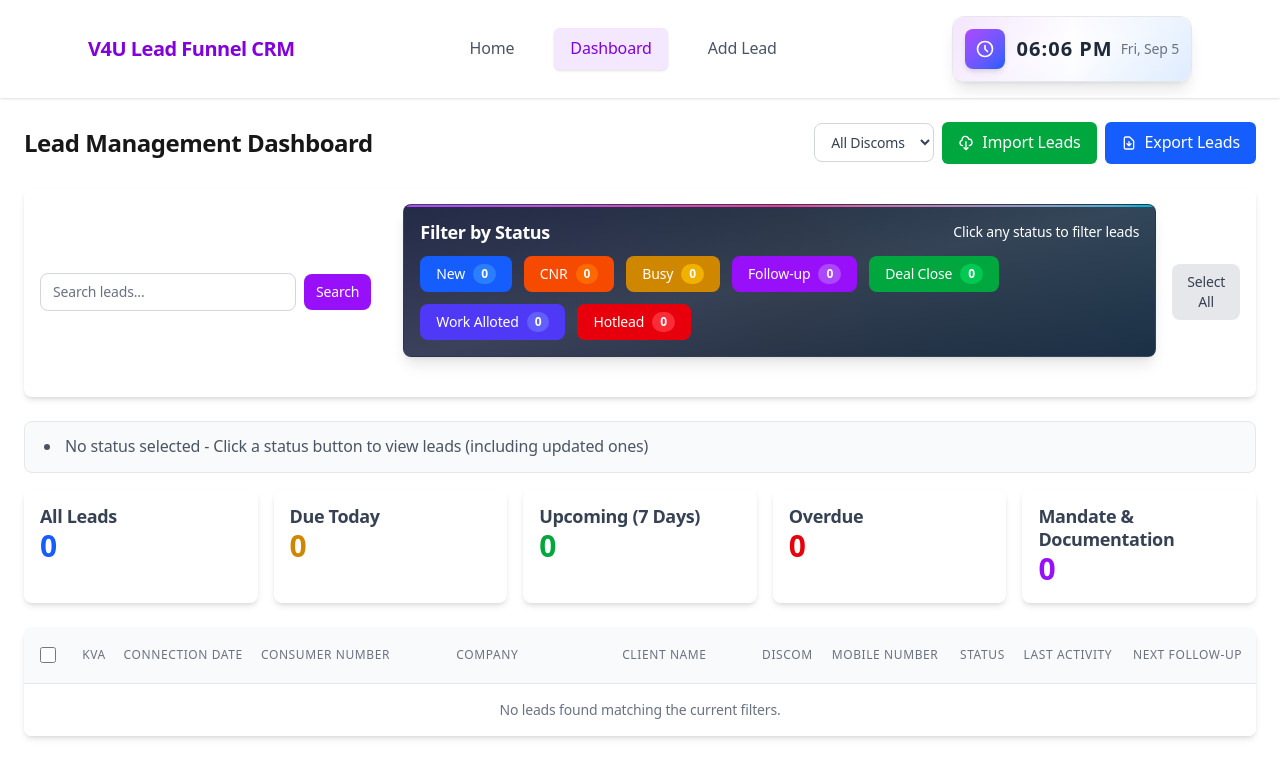
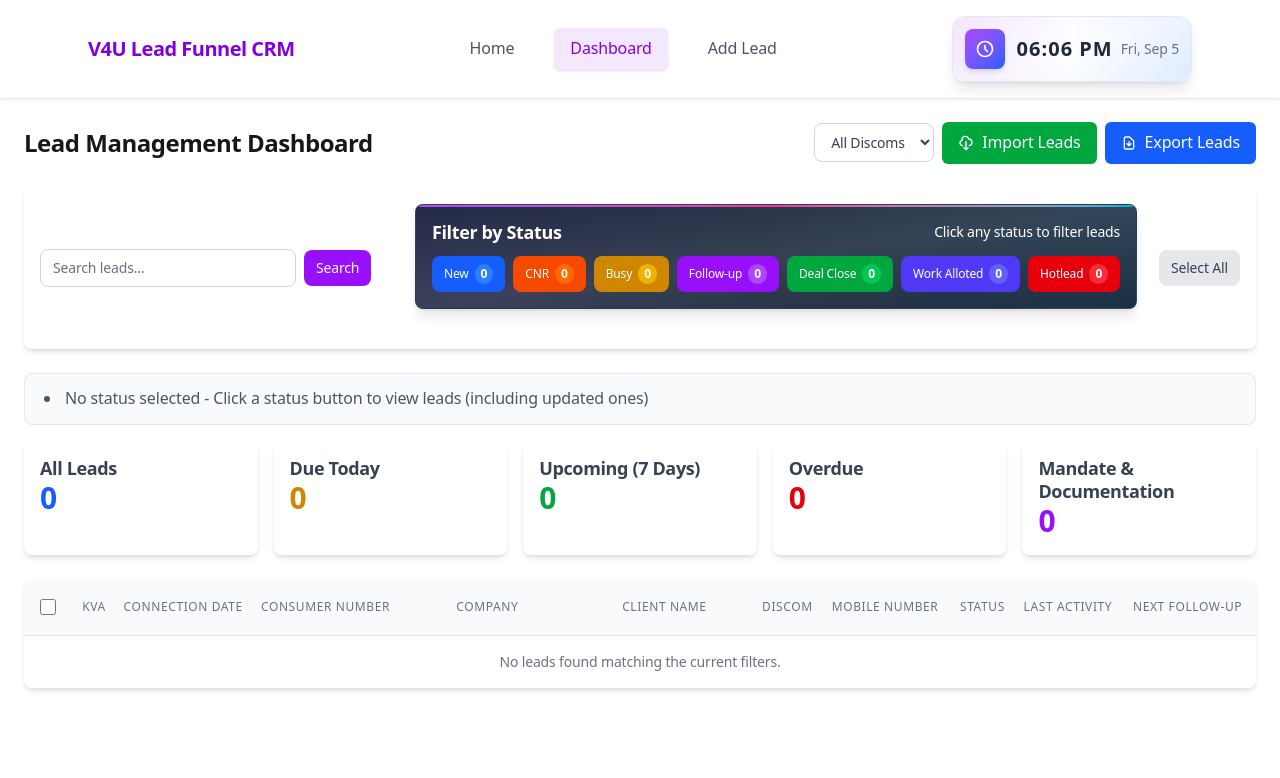
Before and after one commit to Harmitpatel428/Sales-Funnel-CM, a Next.js app: page /dashboard in a window 1280 px wide. Shown: the top 778 px of the page. Built offline with nearby package versions, Linux system fonts and the light colour scheme.

Commit message:
Sep 5, 2025, 11:50 PM

```diff
--- a/app/dashboard/page.tsx
+++ b/app/dashboard/page.tsx
@@ -1614,7 +1614,7 @@ export default function DashboardPage() {
           </div>
 
           {/* Status Filter Buttons */}
-          <div className="bg-gradient-to-br from-slate-800 via-gray-700 to-slate-800 p-4 rounded-lg shadow-lg border border-slate-600/30 mb-6 relative overflow-hidden">
+          <div className="bg-gradient-to-br from-slate-800 via-gray-700 to-slate-800 p-4 rounded-lg shadow-lg border border-slate-600/30 mb-6 relative overflow-hidden min-h-fit">
             <div className="absolute inset-0 bg-gradient-to-r from-purple-500/5 via-transparent to-cyan-500/5"></div>
             <div className="absolute top-0 left-0 w-full h-0.5 bg-gradient-to-r from-purple-500 via-pink-500 to-cyan-500"></div>
             <div className="relative">
@@ -1622,17 +1622,17 @@ export default function DashboardPage() {
               <h3 className="text-lg font-semibold text-white">Filter by Status</h3>
               <span className="text-sm text-white">Click any status to filter leads</span>
             </div>
-            <div className="flex items-center gap-3 flex-wrap">
+            <div className="flex items-center justify-center gap-2 flex-wrap">
               <button
                 onClick={() => handleStatusFilter('New')}
-                className={`px-4 py-2 rounded-lg transition-colors text-sm font-medium flex items-center gap-2 ${
+                className={`px-3 py-2 rounded-lg transition-colors text-xs font-medium flex items-center gap-1.5 whitespace-nowrap ${
                   activeFilters.status?.length === 1 && activeFilters.status[0] === 'New'
                     ? 'bg-blue-800 text-white'
                     : 'bg-blue-600 hover:bg-blue-700 text-white'
                 }`}
               >
                 New
-                <span className={`px-2 py-0.5 rounded-full text-xs font-bold ${
+                <span className={`px-1.5 py-0.5 rounded-full text-xs font-bold ${
                   activeFilters.status?.length === 1 && activeFilters.status[0] === 'New'
                     ? 'bg-blue-900 text-blue-100'
                     : 'bg-blue-500 text-white'
@@ -1642,14 +1642,14 @@ export default function DashboardPage() {
               </button>
               <button
                 onClick={() => handleStatusFilter('CNR')}
-                className={`px-4 py-2 rounded-lg transition-colors text-sm font-medium flex items-center gap-2 ${
+                className={`px-3 py-2 rounded-lg transition-colors text-xs font-medium flex items-center gap-1.5 whitespace-nowrap ${
                   activeFilters.status?.length === 1 && activeFilters.status[0] === 'CNR'
                     ? 'bg-orange-800 text-white'
                     : 'bg-orange-600 hover:bg-orange-700 text-white'
                 }`}
               >
                 CNR
-                <span className={`px-2 py-0.5 rounded-full text-xs font-bold ${
+                <span className={`px-1.5 py-0.5 rounded-full text-xs font-bold ${
                   activeFilters.status?.length === 1 && activeFilters.status[0] === 'CNR'
                     ? 'bg-orange-900 text-orange-100'
                     : 'bg-orange-500 text-white'
@@ -1659,14 +1659,14 @@ export default function DashboardPage() {
               </button>
               <button
                 onClick={() => handleStatusFilter('Busy')}
-                className={`px-4 py-2 rounded-lg transition-colors text-sm font-medium flex items-center gap-2 ${
+                className={`px-3 py-2 rounded-lg transition-colors text-xs font-medium flex items-center gap-1.5 whitespace-nowrap ${
                   activeFilters.status?.length === 1 && activeFilters.status[0] === 'Busy'
                     ? 'bg-yellow-800 text-white'
                     : 'bg-yellow-600 hover:bg-yellow-700 text-white'
                 }`}
               >
                 Busy
-                <span className={`px-2 py-0.5 rounded-full text-xs font-bold ${
+                <span className={`px-1.5 py-0.5 rounded-full text-xs font-bold ${
                   activeFilters.status?.length === 1 && activeFilters.status[0] === 'Busy'
                     ? 'bg-yellow-900 text-yellow-100'
                     : 'bg-yellow-500 text-white'
@@ -1676,14 +1676,14 @@ export default function DashboardPage() {
               </button>
               <button
                 onClick={() => handleStatusFilter('Follow-up')}
-                className={`px-4 py-2 rounded-lg transition-colors text-sm font-medium flex items-center gap-2 ${
+                className={`px-3 py-2 rounded-lg transition-colors text-xs font-medium flex items-center gap-1.5 whitespace-nowrap ${
                   activeFilters.status?.length === 1 && activeFilters.status[0] === 'Follow-up'
                     ? 'bg-purple-800 text-white'
                     : 'bg-purple-600 hover:bg-purple-700 text-white'
                 }`}
               >
                 Follow-up
-                <span className={`px-2 py-0.5 rounded-full text-xs font-bold ${
+                <span className={`px-1.5 py-0.5 rounded-full text-xs font-bold ${
                   activeFilters.status?.length === 1 && activeFilters.status[0] === 'Follow-up'
                     ? 'bg-purple-900 text-purple-100'
                     : 'bg-purple-500 text-white'
@@ -1693,14 +1693,14 @@ export default function DashboardPage() {
               </button>
               <button
                 onClick={() => handleStatusFilter('Deal Close')}
-                className={`px-4 py-2 rounded-lg transition-colors text-sm font-medium flex items-center gap-2 ${
+                className={`px-3 py-2 rounded-lg transition-colors text-xs font-medium flex items-center gap-1.5 whitespace-nowrap ${
                   activeFilters.status?.length === 1 && activeFilters.status[0] === 'Deal Close'
                     ? 'bg-green-800 text-white'
                     : 'bg-green-600 hover:bg-green-700 text-white'
                 }`}
               >
                 Deal Close
-                <span className={`px-2 py-0.5 rounded-full text-xs font-bold ${
+                <span className={`px-1.5 py-0.5 rounded-full text-xs font-bold ${
                   activeFilters.status?.length === 1 && activeFilters.status[0] === 'Deal Close'
                     ? 'bg-green-900 text-green-100'
                     : 'bg-green-500 text-white'
@@ -1710,14 +1710,14 @@ export default function DashboardPage() {
               </button>
               <button
                 onClick={() => handleStatusFilter('Work Alloted')}
-                className={`px-4 py-2 rounded-lg transition-colors text-sm font-medium flex items-center gap-2 ${
+                className={`px-3 py-2 rounded-lg transition-colors text-xs font-medium flex items-center gap-1.5 whitespace-nowrap ${
                   activeFilters.status?.length === 1 && activeFilters.status[0] === 'Work Alloted'
                     ? 'bg-indigo-800 text-white'
                     : 'bg-indigo-600 hover:bg-indigo-700 text-white'
                 }`}
               >
                 Work Alloted
-                <span className={`px-2 py-0.5 rounded-full text-xs font-bold ${
+                <span className={`px-1.5 py-0.5 rounded-full text-xs font-bold ${
                   activeFilters.status?.length === 1 && activeFilters.status[0] === 'Work Alloted'
                     ? 'bg-indigo-900 text-indigo-100'
                     : 'bg-indigo-500 text-white'
@@ -1727,14 +1727,14 @@ export default function DashboardPage() {
               </button>
               <button
                 onClick={() => handleStatusFilter('Hotlead')}
-                className={`px-4 py-2 rounded-lg transition-colors text-sm font-medium flex items-center gap-2 ${
+                className={`px-3 py-2 rounded-lg transition-colors text-xs font-medium flex items-center gap-1.5 whitespace-nowrap ${
                   activeFilters.status?.length === 1 && activeFilters.status[0] === 'Hotlead'
                     ? 'bg-red-800 text-white'
                     : 'bg-red-600 hover:bg-red-700 text-white'
                 }`}
               >
                 Hotlead
-                <span className={`px-2 py-0.5 rounded-full text-xs font-bold ${
+                <span className={`px-1.5 py-0.5 rounded-full text-xs font-bold ${
                   activeFilters.status?.length === 1 && activeFilters.status[0] === 'Hotlead'
                     ? 'bg-red-900 text-red-100'
                     : 'bg-red-500 text-white'
```
